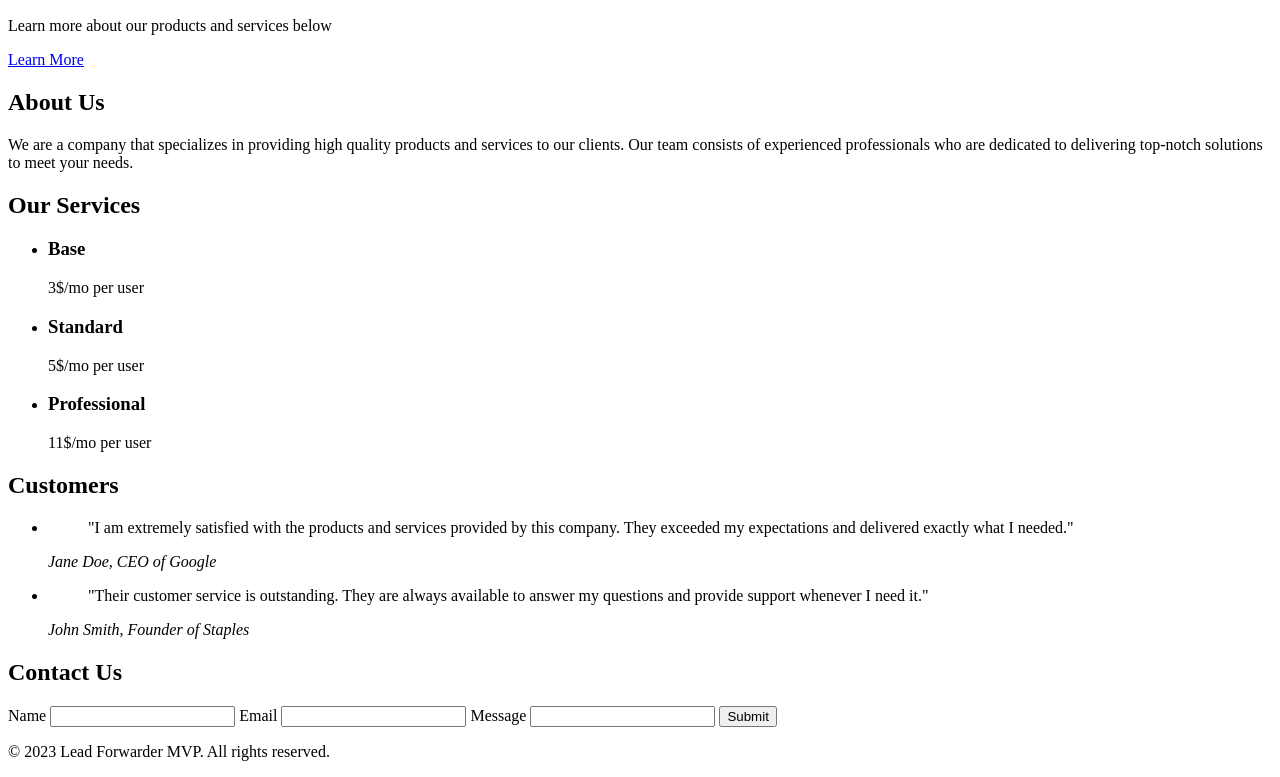
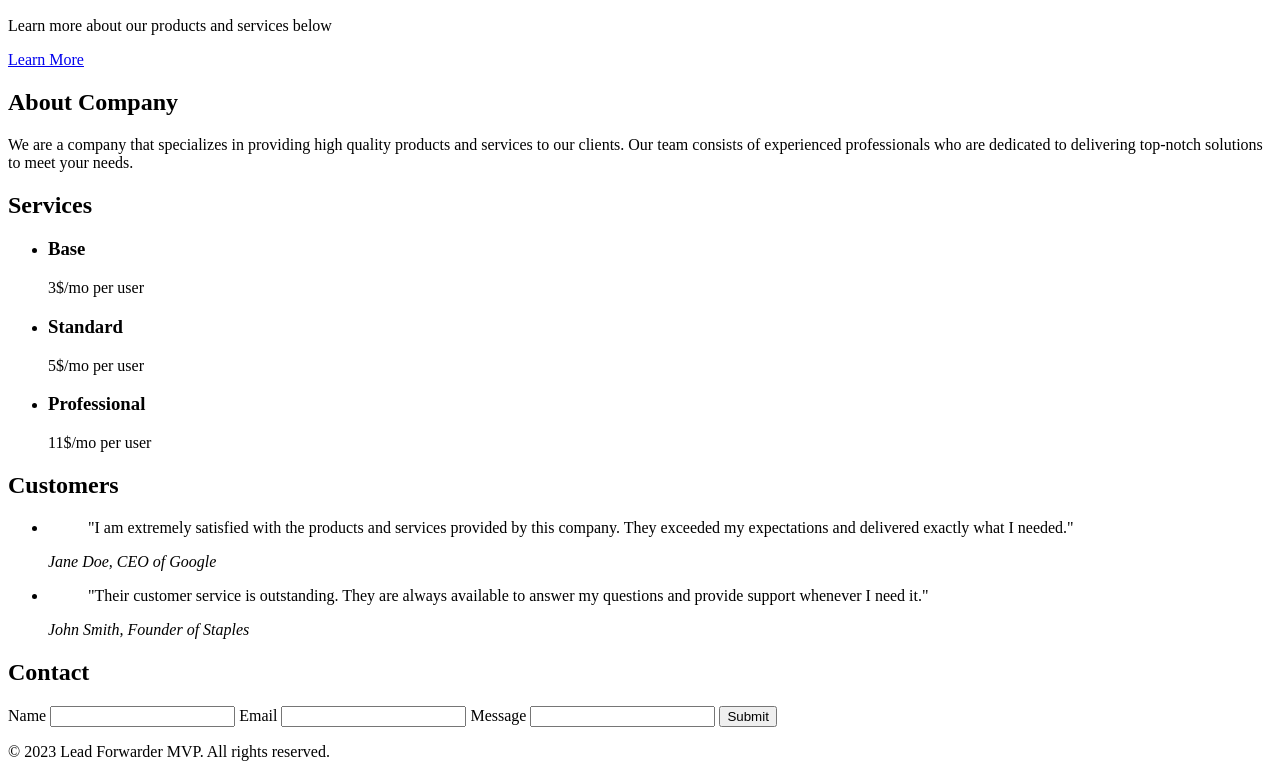
Before and after one commit to b0gd4n/fundacja-kurs, a plain HTML site: page src/landing-page/index.html in a window 1280 px wide. Shown: the part 358-1135 px from the top of the page. Drawn offline with Linux system fonts and the light colour scheme.

Commit message:
index.html edited online with Bitbucket

```diff
--- a/src/landing-page/index.html
+++ b/src/landing-page/index.html
@@ -25,11 +25,11 @@
   <a href="#about" class="btn">Learn More</a>
 </section>
 <section id="about">
-  <h2>About Us</h2>
+  <h2>About Company</h2>
   <p>We are a company that specializes in providing high quality products and services to our clients. Our team consists of experienced professionals who are dedicated to delivering top-notch solutions to meet your needs.</p>
 </section>
 <section id="services">
-  <h2>Our Services</h2>
+  <h2>Services</h2>
   <ul>
     <li>
       <h3>Base</h3>
@@ -63,7 +63,7 @@
   </ul>
 </section>
 <section id="contact">
-  <h2>Contact Us</h2>
+  <h2>Contact</h2>
   <form action="test.html">
     <label for="name">Name</label>
     <input type="text" id="name" name="name" required>
```
